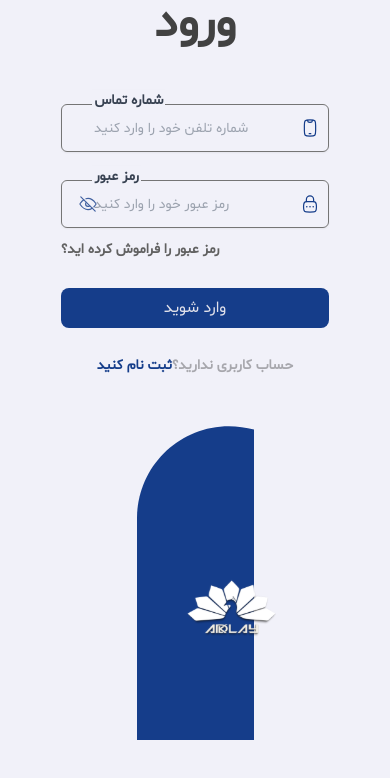
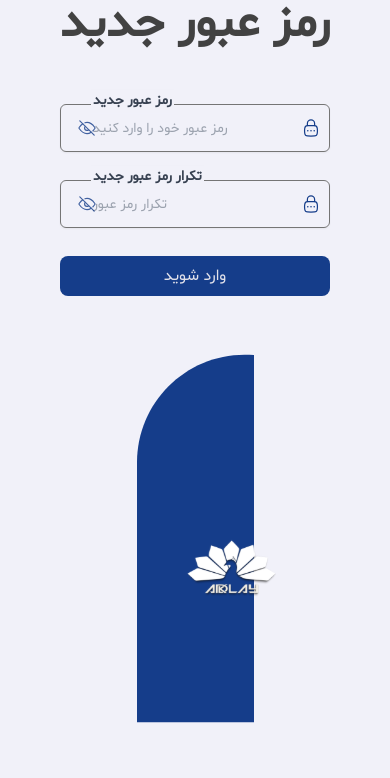
Before and after one commit to alirezzasarkar/customer-management-software, a React app: page / in a window 390 px wide. Shown: the top 778 px of the page. Built offline with nearby package versions, Linux system fonts and the light colour scheme; the HTML template or start-up script is replaced by a standard one.

Commit message:
feat:reset password page added

```diff
--- a/src/App.jsx
+++ b/src/App.jsx
@@ -9,6 +9,7 @@ import {
 import LoginPage from "./pages/LoginPage";
 import ForgetPasswordPage from "./pages/ForgetPasswordPage";
 import DashboardRoutes from "./Routes/DashboardRoutes";
+import ResetPasswordPage from "./Pages/ResetPasswordPage";
 
 const App = () => {
   // const { user } = useAuth();
@@ -42,7 +43,7 @@ const App = () => {
     //   </Router>
     // </AuthProvider>
     <>
-      <LoginPage />
+      <ResetPasswordPage />
     </>
   );
 };
--- /dev/null
+++ b/src/Components/Authentication/ResetPassword.jsx
@@ -0,0 +1,32 @@
+import React from "react";
+import AuthLayout from "../Layout/AuthLayout";
+import AuthInput from "../Common/AuthInput";
+import Button from "../Common/AuthButton";
+
+const ResetPassword = () => {
+  return (
+    <AuthLayout title="رمز عبور جدید">
+      <AuthInput
+        label="رمز عبور جدید"
+        placeholdertext="رمز عبور خود را وارد کنید"
+        input_type="password"
+        icon="/src/Assets/Icons/lock-password.svg"
+      />
+      <AuthInput
+        label="تکرار رمز عبور جدید"
+        placeholdertext="تکرار رمز عبور"
+        input_type="password"
+        icon="/src/Assets/Icons/lock-password.svg"
+      />
+      <Button
+        width="w-full"
+        textColor="text-[#E1E1EA]"
+        height="h-10"
+        backgroundColor="bg-[#153D8A]"
+        text="وارد شوید"
+      />
+    </AuthLayout>
+  );
+};
+
+export default ResetPassword;
--- /dev/null
+++ b/src/Components/Layout/AuthLayout.jsx
@@ -0,0 +1,33 @@
+import PropTypes from "prop-types";
+
+const AuthLayout = ({ children, title }) => {
+  return (
+    <main className="flex md:flex-row flex-col justify-evenly items-center h-screen bg-[#F1F1F9]">
+      <form className="space-y-7 md:w-[23%]">
+        <h1 className="text-center font-bold text-5xl mb-14 text-[#424242]">
+          {title}
+        </h1>
+        {children}
+      </form>
+      <div
+        className="relative h-full w-[30%] bg-cover"
+        style={{
+          backgroundImage: "url('/src/Assets/Icons/Blue_Background.svg')",
+        }}
+      >
+        <img
+          src="/src/Assets/Icons/AdklayLogo.svg"
+          alt="AdklayLogo"
+          className="absolute inset-9 m-auto"
+        />
+      </div>
+    </main>
+  );
+};
+
+AuthLayout.propTypes = {
+  children: PropTypes.node.isRequired,
+  title: PropTypes.string.isRequired,
+};
+
+export default AuthLayout;
--- /dev/null
+++ b/src/Pages/ResetPasswordPage.jsx
@@ -0,0 +1,11 @@
+import ResetPassword from "../Components/Authentication/ResetPassword";
+
+const ResetPasswordPage = () => {
+  return (
+    <div>
+      <ResetPassword />
+    </div>
+  );
+};
+
+export default ResetPasswordPage;
```
